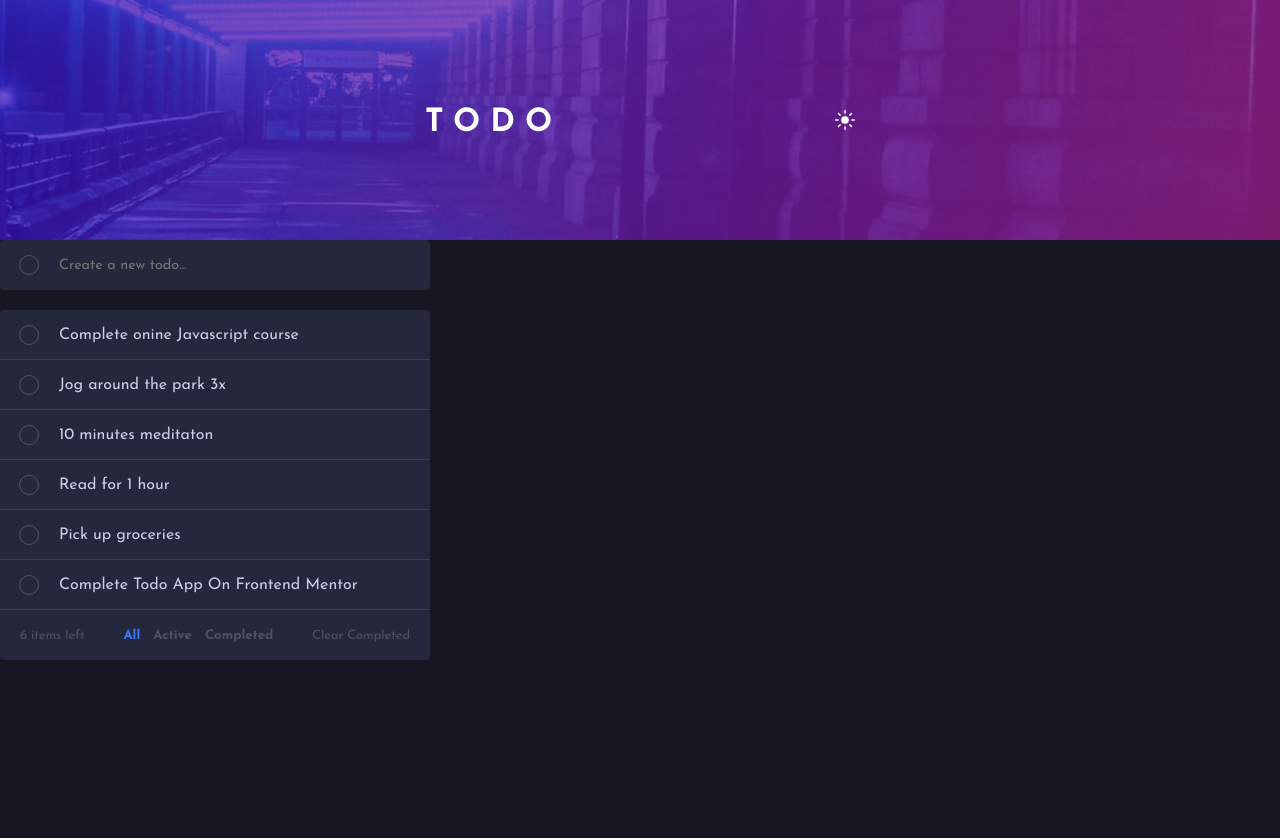
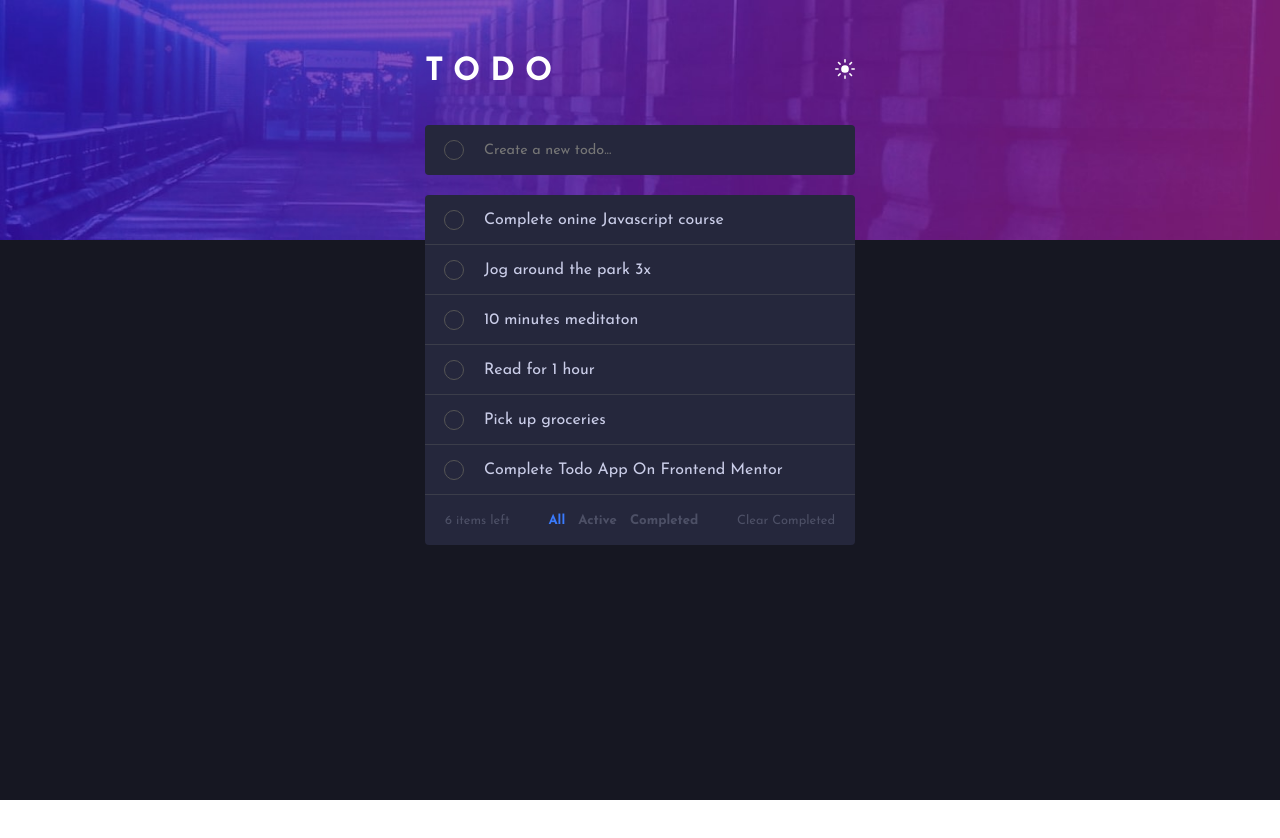
Before and after one commit to shepherd-astro-flexer/frontend-todo, a React (Create React App) app: page / in a window 1280 px wide. Shown: the top 838 px of the page. After the commit the page ends 800 px from the top, so only its background shows below. Built offline with nearby package versions, Linux system fonts and the light colour scheme.

Commit message:
Fix some bugs, continue with theme

```diff
--- a/src/App.css
+++ b/src/App.css
@@ -6,10 +6,11 @@
 
 body {
   margin: 0;
-  background-color: hsl(235, 21%, 11%);
-  height: 3000px;
 }
 
+.body {
+  height: 100vh;
+}
 
 /* Header */
 h1 {
@@ -24,23 +25,76 @@ h1 {
 }
 
 header {
+  box-sizing: border-box;
   background-size: 100% 100%;
   background-repeat: no-repeat;
   height: 240px;
   display: flex;
   justify-content: center;
-  align-items: center;
+  align-items: flex-start;
+  padding-top: 50px;
   transition: all 0.4s;
 }
-
+/* * Dark theme */
 .dark-theme {
   background-image: url("./images/bg-desktop-dark.jpg");
 }
 
+.dark {
+  background-color: hsl(235, 21%, 11%);
+  transition: all 0.4s;
+}
+
+.todo-dark-bg {
+  background-color: hsl(235, 24%, 19%);
+  transition: all 0.4s;
+}
+
+.todo-dark-text {
+  color: hsl(234, 39%, 85%);
+  transition: all 0.4s;
+}
+
+.todo-dark-filter-text {
+  color: hsl(233, 14%, 35%);
+  transition: all 0.4s;
+}
+
+.todo-dark-bottom-border {
+  border-bottom: 1px solid hsl(231, 11%, 26%);
+  transition: all 0.4s;
+}
+
+/* * Light theme */
 .light-theme {
   background-image: url("./images/bg-desktop-light.jpg");
 }
 
+.light {
+  background-color: hsl(236, 33%, 92%);
+  transition: all 0.4s;
+}
+
+.todo-light-bg {
+  background-color: hsl(0, 0%, 98%);
+  transition: all 0.4s;
+}
+
+.todo-light-text {
+  color: hsl(235, 19%, 35%);
+  transition: all 0.4s;
+}
+
+.todo-light-filter-text {
+  color: hsl(236, 9%, 61%);
+  transition: all 0.4s;
+}
+
+.todo-light-bottom-border {
+  border-bottom: 1px solid hsl(233, 11%, 84%);
+  transition: all 0.4s;
+}
+/* */
 .title-container {
   width: 430px;
   display: flex;
@@ -62,16 +116,11 @@ header {
 
 .input-container, .todos-container {
   box-sizing: border-box;
-  background-color: hsl(235, 24%, 19%);
   width: 430px;
   height: 50px;
   display: flex;
   align-items: center;
   padding: 4px;
-}
-
-.todos-container {
-  border-bottom: 1px solid hsl(231, 11%, 26%);
 }
 
 .todos-container:nth-child(1) {
@@ -90,7 +139,6 @@ input[type=text] {
   /* ! para matangal yung excess na width at height */
   padding: 0;
   border: none;
-  background-color:hsl(235, 24%, 19%);
   color: hsl(234, 39%, 85%);
 }
 
@@ -111,12 +159,15 @@ input[type=text]:focus {
   margin: 0 20px 0 15px;
 }
 
+input[type=checkbox] {
+  opacity: 0;
+}
+
 input[type=checkbox]:checked .toggle-container + .todo-item {
   text-decoration: line-through;
 }
 
 .toggle-appear {
-  background-color: hsl(235, 24%, 19%);
   position: absolute;
   top: 0;
   left: 0;
@@ -139,7 +190,6 @@ input[type=checkbox]:checked + .toggle-appear::before {
 
 /* Todo items */
 .todo-item {
-  color: hsl(234, 39%, 85%);
   flex: 1;
 }
 
@@ -166,7 +216,6 @@ input[type=checkbox]:checked + .toggle-appear::before {
 }
 
 .manipulate-cont {
-  color: hsl(233, 14%, 35%);
   display: flex;
   padding: 0 20px;
   justify-content: space-between;
@@ -206,6 +255,13 @@ input[type=checkbox]:checked + .toggle-appear::before {
 
 .dragging {
   opacity: 0.5;
+}
+
+.todos-body {
+  position: absolute;
+  top: 125px;
+  left: 50%;
+  transform: translateX(-50%);
 }
 
 
--- a/src/App.js
+++ b/src/App.js
@@ -74,7 +74,7 @@ function App() {
     })
   }
   return (
-    <div>
+    <div className={`body ${theme === "dark" ? "dark" : "light"}`}>
       <header className={theme === "dark" ? "dark-theme" : "light-theme"}>
         <div className="title-container">
           <h1>TODO</h1>
@@ -85,7 +85,8 @@ function App() {
           }} className="theme-toggle" src={theme === "dark" ? sunIcon : moonIcon} alt="theme" />
         </div>
       </header>
-      <div className="input-container">
+      <div className="todos-body">
+      <div className={`input-container ${theme === "dark" ? "todo-dark-bg" : "todo-light-bg"}`}>
         <label className="toggle-container">
           <input type="checkbox" onChange={e => {
             const checkbox = e.target.checked;
@@ -101,59 +102,53 @@ function App() {
               return checkbox && input.name !== "" ? [...prevValue, input] : [...prevValue];
             })
           }} />
-          <span className="toggle-appear"></span>
+          <span className={`toggle-appear ${theme === "dark" ? "todo-dark-bg" : "todo-light-bg"}`}></span>
         </label>
-        <input onChange={e => {
+        <input className={theme === "dark" ? "todo-dark-bg" : "todo-light-bg"} onChange={e => {
             const name = e.target.value;
 
             updateInput(prevValue => {
-              return {
-                ...prevValue,
-                name,
-                id: todos.length
-              }
-            });
+              return {...prevValue, name}});
         }} value={input.name} type="text" placeholder="Create a new todo..." autoCorrect="none" />
       </div>
       <div>
         {filteredArray.map((todo, idx) => {
           return (
             <div onDragStart={() => drag(todo.id, true)} onDragEnd={() => drag(todo.id, false)}
-            key={idx} id={idx} className={`todos-container draggable ${todo.dragging && "dragging"}`} draggable="true">
+            key={idx} id={idx} className={`todos-container draggable ${todo.dragging && "dragging"} ${theme === "dark" ? "todo-dark-bg todo-dark-bottom-border" : "todo-light-bg todo-light-bottom-border"}`} draggable="true">
               <label className="toggle-container">
                 <input id={todo.id} onChange={e => {
-                  const {id, checked} = e.target;
-                  console.log(id, checked);
+                  const {checked} = e.target;
+                  console.log(todo.id, checked);
                   updateActiveTodos(prevValue => {
                     return checked ? prevValue -1 : prevValue + 1;
                   })
                   // We change the current value of the checked property depending on the value of checked(e)
                   updateTodos(prevValue => {
                     return prevValue.map(val => {
-                      return val.id == id ? {...val, checked} : val;
+                      return val.id === todo.id ? {...val, checked} : val;
                     })
                   })
                 }} type="checkbox" value={todo.checked} checked={todo.checked} />
                 <span className="toggle-appear"></span>
               </label>
-              <p className={`todo-item ${todo.checked ? "checked-through" : ""}`}>{todo.name}</p>
-              <span onClick={e => {
-                const id = e.currentTarget.id;
+              <p className={`todo-item ${todo.checked ? "checked-through" : ""} ${theme === "dark" ? "todo-dark-text" : "todo-light-text"}`}>{todo.name}</p>
+              <span onClick={() => {
 
                 updateActiveTodos(prevValue => {
                   return !todo.checked ? prevValue - 1 : prevValue;
                 })
 
                 updateTodos(prevValue => {
-                  return prevValue.filter((val, idx) => {
-                    return idx != id; // ! we are only using 1 equal sign, so the type won't matter when comparing
+                  return prevValue.filter(val => {
+                    return todo.id !== val.id; // ! we are only using 1 equal sign, so the type won't matter when comparing
                   })
                 })
-              }} id={idx} className="close-button"><CloseIcon /></span>
+              }} className="close-button"><CloseIcon /></span>
             </div>
           )
         })}
-        <div className="todos-container manipulate-cont">
+        <div className={`todos-container manipulate-cont ${theme === "dark" ? "todo-dark-bg todo-dark-filter-text" : "todo-light-bg todo-light-filter-text"}`}>
           <p className="items-left">{activeTodos} items left</p>
           <div className="middle-cont">
             <h5 className={filteredTodos === "All" ? "focused" : ""} onClick={e => {
@@ -174,6 +169,7 @@ function App() {
             })
           }}>Clear Completed</p>
         </div>
+      </div>
       </div>
     </div>
   );
```
